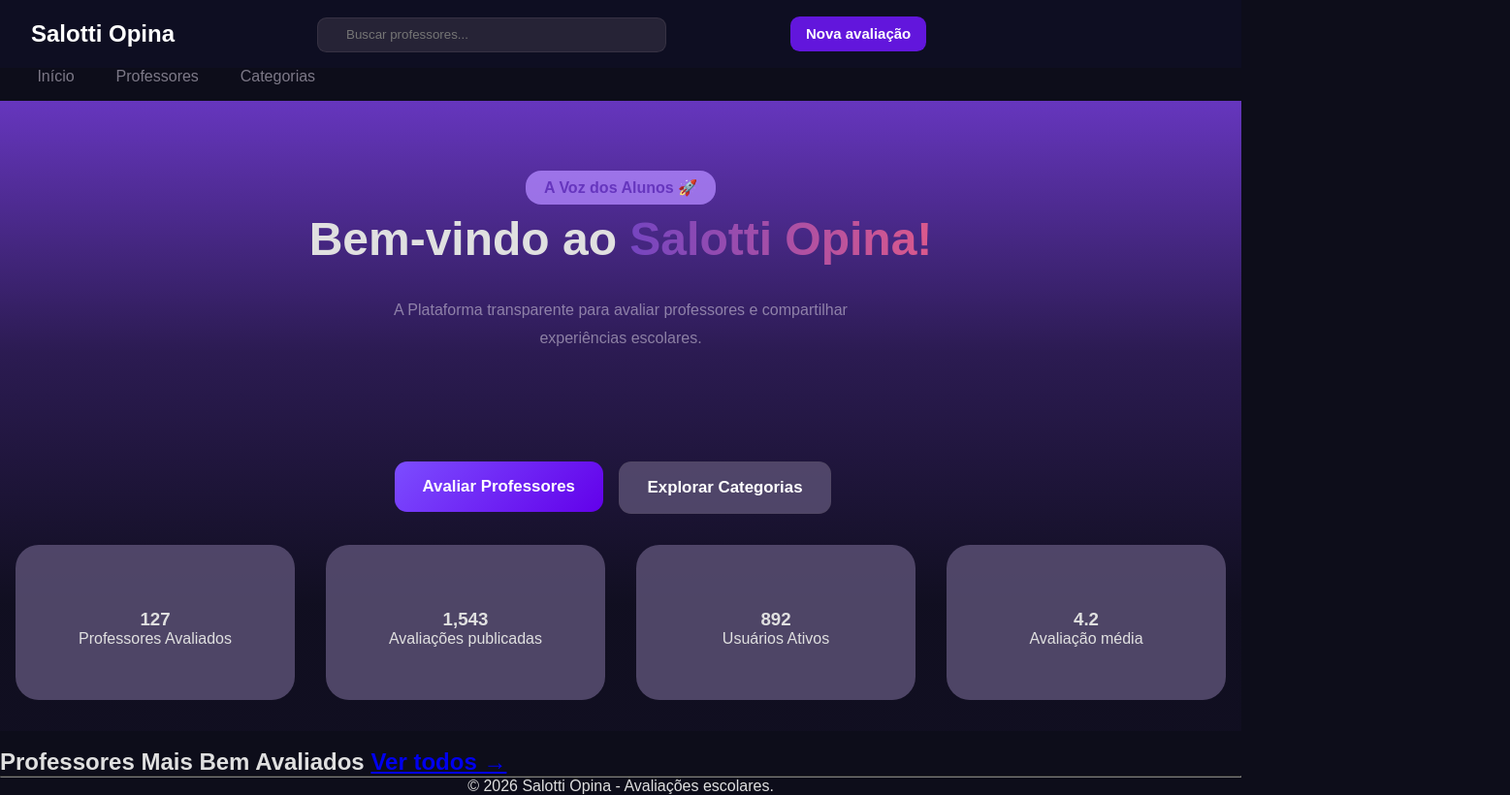
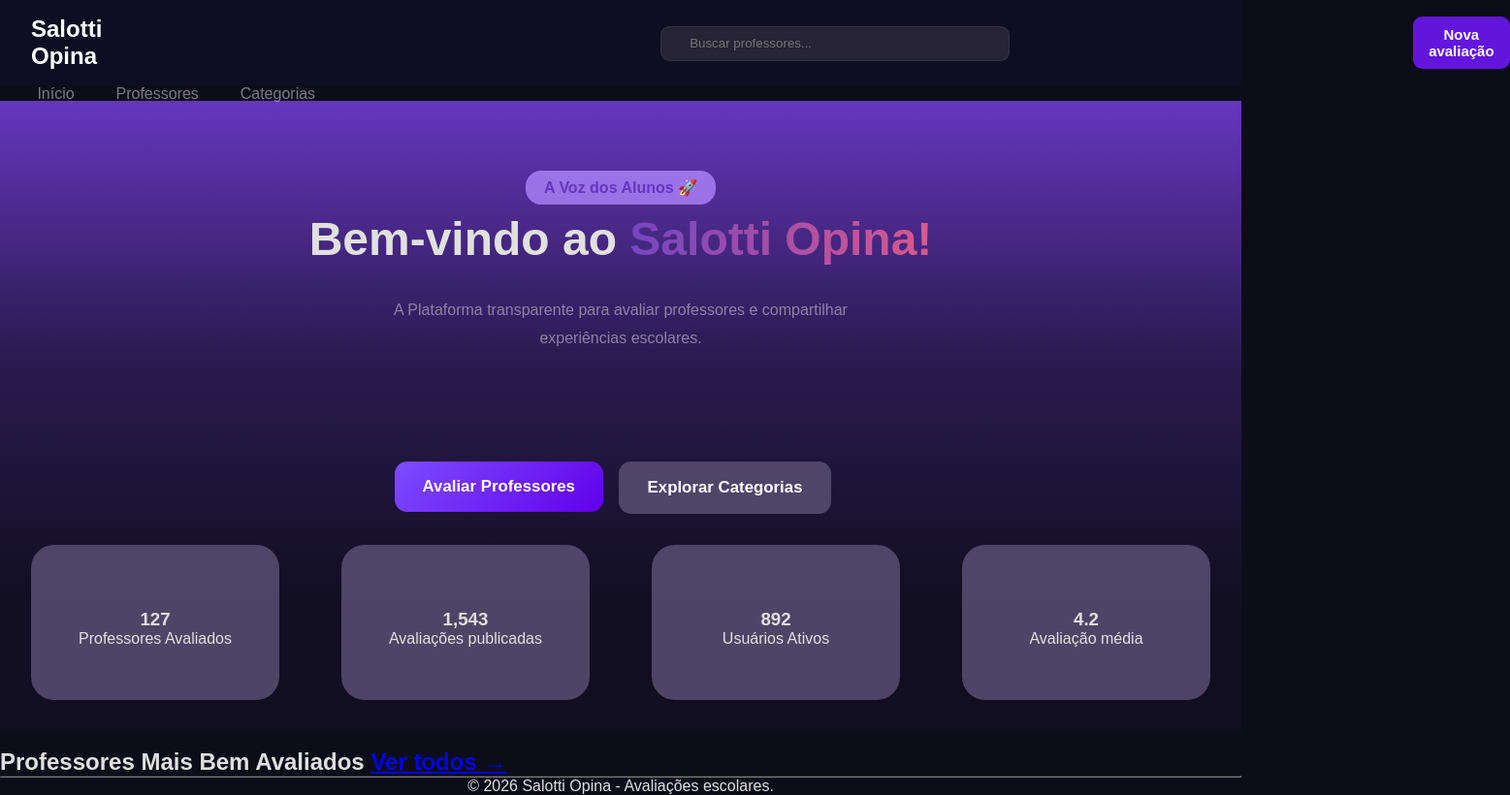
Before and after one commit to RyanM28S/Salotti_Opina, a plain HTML site: page frontend/html/interface.html in a window 1280 px wide. Shown: the whole page at 97% size, 1557 px wide, since content can reach past the window. Drawn offline with Linux system fonts and the light colour scheme.

Commit message:
updateinter

```diff
--- a/frontend/css/interface.css
+++ b/frontend/css/interface.css
@@ -31,7 +31,7 @@ header {
 }
 
 .inputh {
-  margin: 0.1rem 0 0 9.2rem;
+  margin: 0.1rem 0 0 36rem;
   padding: 0.6rem 9.5rem 0.6rem 1.8rem;
   border: 1px solid rgba(84, 77, 93, 0.36);
   border-radius: 0.6rem;
@@ -45,7 +45,7 @@ header {
   color: #FFFFFF;
   border: none;
   font-size: 0.8rem;
-  margin: 0 0 0 8rem;
+  margin: 0 0 0 26rem;
 
 }
 
@@ -142,7 +142,7 @@ header {
   padding: 3rem 0;
   height: 10rem;
   width: 26rem;
-  margin: 2rem 1rem;
+  margin: 2rem 2rem;
   border-radius: 1.5rem;
 }
 
```
